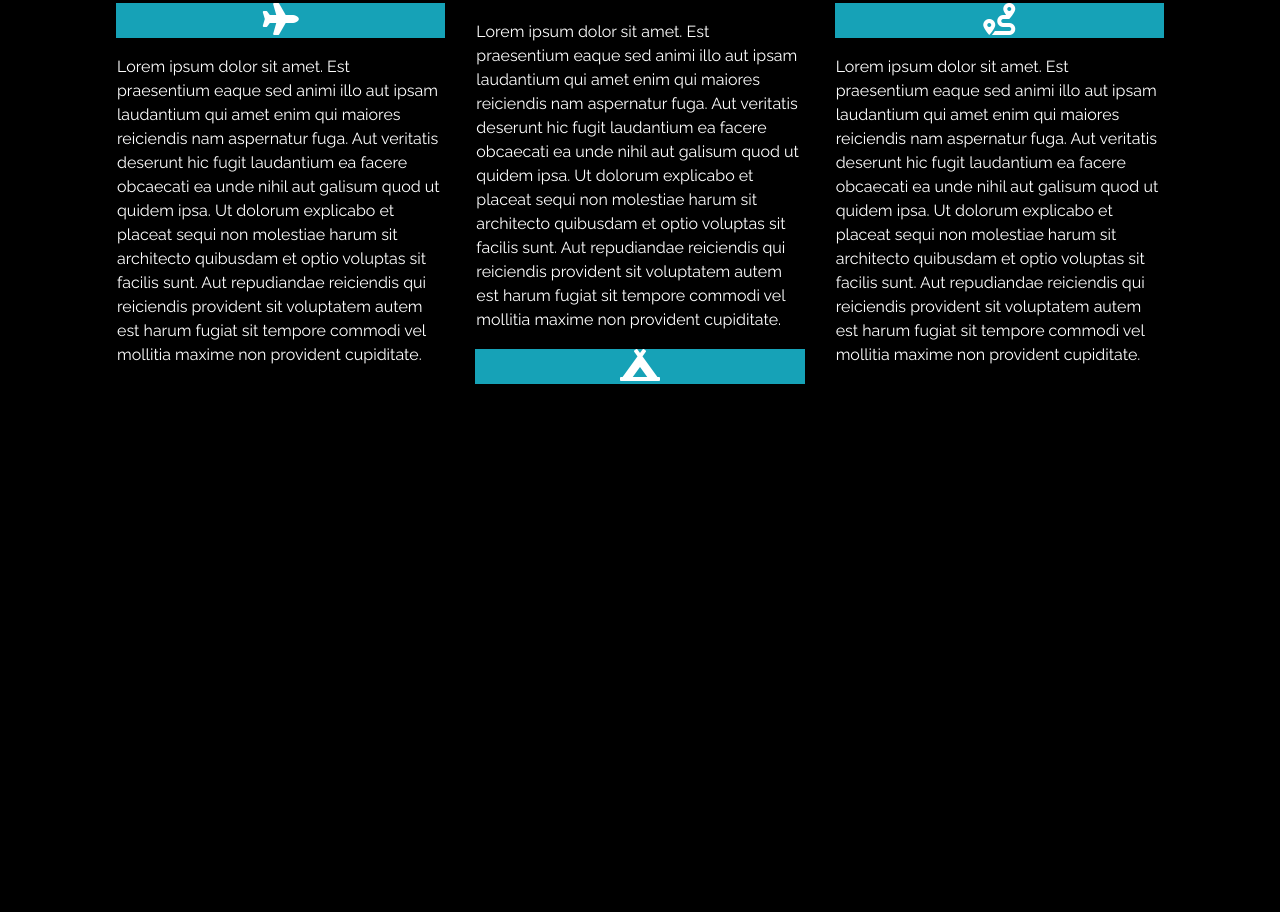
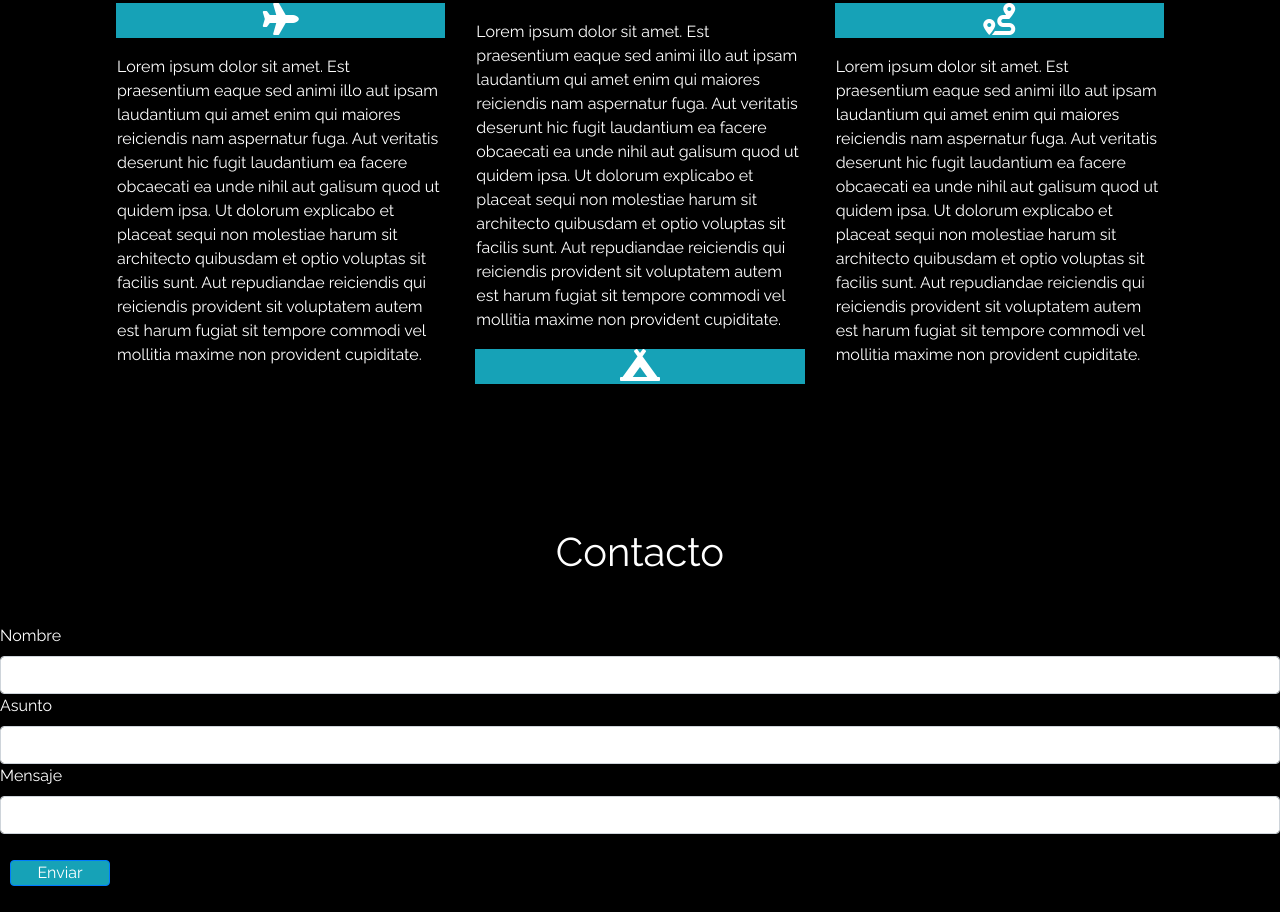
Before and after one commit to RrGodoy/viajes-chile, a plain HTML site: page index.html in a window 1280 px wide. Shown: the part 961-1873 px from the top of the page. Before the commit the page ends 1441 px from the top, so only its background shows below. Drawn offline with nearby package versions, Linux system fonts and the light colour scheme.

Commit message:
Sección de contactos agregada, aún persisten problemas con el container

```diff
--- a/index.html
+++ b/index.html
@@ -162,7 +162,24 @@
         </section>
 
     </section>
+    <div class="container_h1" id="Contacto">
 
+        <h1 class="text-white text-center  my-5">Contacto</h1>
+        <form>                                                  <!--REVISAR Y CORREGIOR ERRORES PARA LA ZONA DE ALINEACIÓN-->
+            <div class="mb-3">
+                <label for="exampleInputEmail1" class="form-label">Nombre</label>
+                <input type="email" class="form-control" id="exampleInputEmail1" aria-describedby="emailHelp">
+                <div class="mb-3">
+                    <label for="exampleInputEmail1" class="form-label">Asunto</label>
+                    <input type="email" class="form-control" id="exampleInputEmail1" aria-describedby="emailHelp">
+                    <div class="mb-3">
+                        <label for="exampleInputPassword1" class="form-label">Mensaje</label>
+                        <input type="password" class="form-control" id="exampleInputPassword1">
+                    </div>
+                    <button type="submit" class="btn btn-primary">Enviar</button>
+        </form>
+
+    </div>
 
 
 
```
